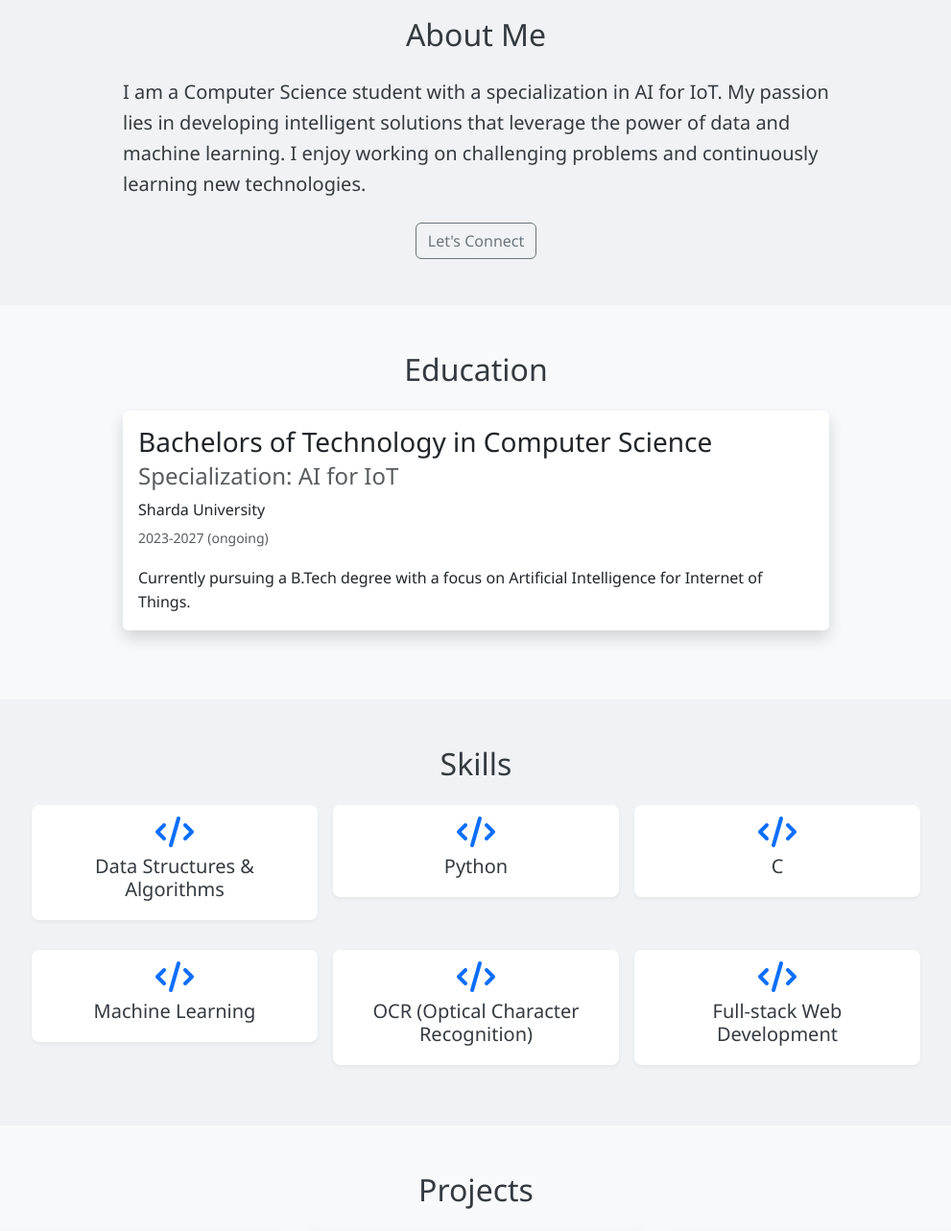
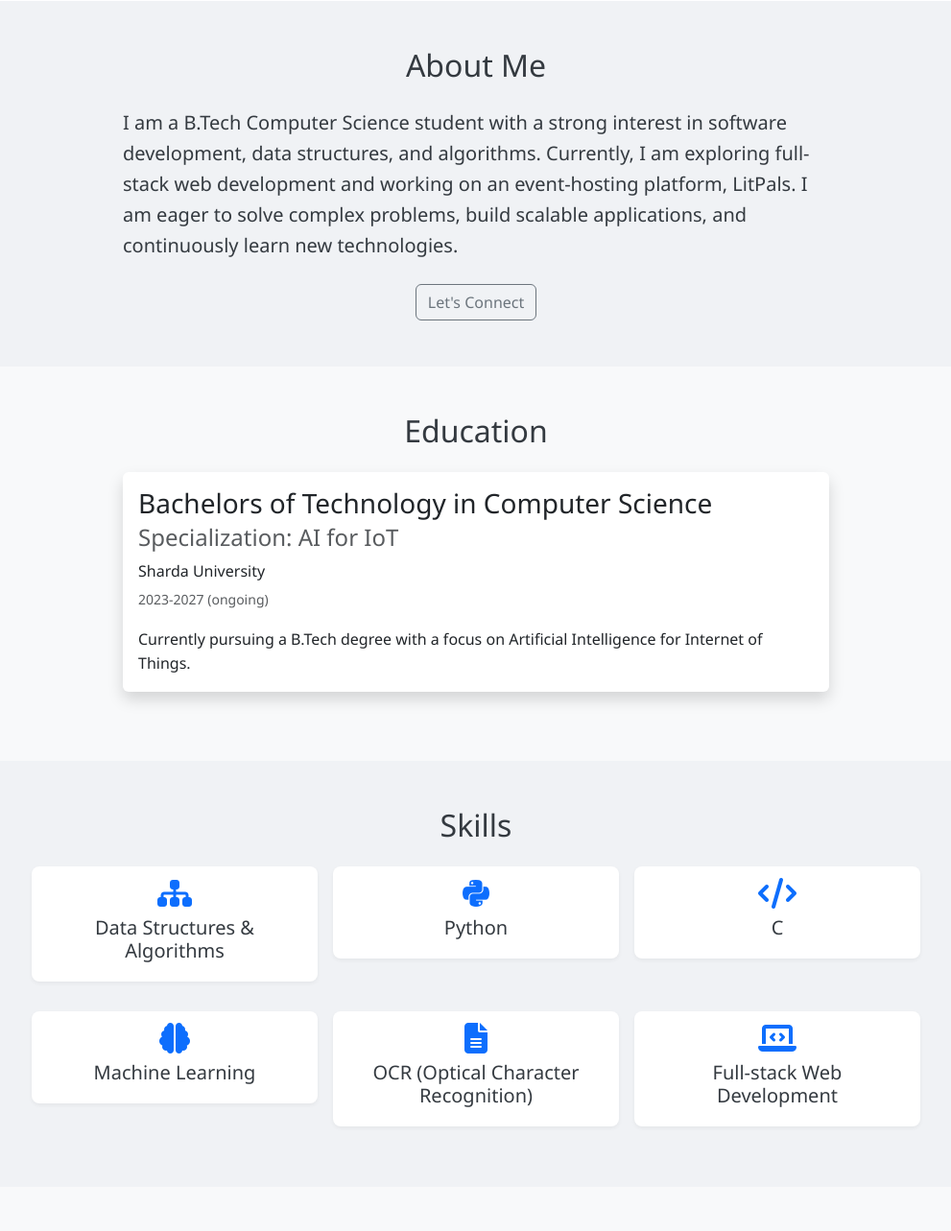
Before and after one commit to asraym/portfolio-site, a Flask app: page / in a window 1280 px wide. Shown: the part 453-1736 px from the top of the page at 96% size, without its empty margins (144-1135 px from the left). Run offline with Flask 3, Linux system fonts and the light colour scheme.

Commit message:
Update website to have a lighter theme and improve the about me section
Update bio in app.py and index.html, change background in style.css, and add icons to skills.

Replit-Commit-Author: Agent
Replit-Commit-Session-Id: ad1ee7b8-3d2e-420f-be1d-11915d4e7c23
Replit-Commit-Screenshot-Url: https://storage.googleapis.com/screenshot-production-us-central1/90bcd320-ded3-4696-b9ab-e0e455654fa5/6942d15f-bbb8-48ef-afc4-02741534032b.jpg

```diff
--- a/app.py
+++ b/app.py
@@ -9,7 +9,7 @@ app.secret_key = os.environ.get("SESSION_SECRET")
 portfolio_data = {
     "name": "Ashish Raymajhi",
     "title": "Computer Science Student",
-    "bio": "A passionate learner specializing in AI for IoT with a strong foundation in programming and machine learning.",
+    "bio": "I am a B.Tech Computer Science student with a strong interest in software development, data structures, and algorithms. Currently, I am exploring full-stack web development and working on exciting projects.",
     "education": [
         {
             "degree": "Bachelors of Technology in Computer Science",
--- a/static/css/style.css
+++ b/static/css/style.css
@@ -23,7 +23,7 @@ section {
 /* Hero section */
 #hero {
     padding: 7rem 0;
-    background: linear-gradient(rgba(255, 255, 255, 0.9), rgba(255, 255, 255, 0.9)), url('/static/assets/bg-pattern.png');
+    background: linear-gradient(rgba(255, 255, 255, 0.9), rgba(255, 255, 255, 0.9)), #f0f5ff;
     background-size: cover;
 }
 
--- a/templates/index.html
+++ b/templates/index.html
@@ -25,9 +25,9 @@
             <div class="col-lg-8 mx-auto">
                 <h2 class="text-center mb-4">About Me</h2>
                 <p class="lead">
-                    I am a Computer Science student with a specialization in AI for IoT. My passion lies in developing
-                    intelligent solutions that leverage the power of data and machine learning. I enjoy working on
-                    challenging problems and continuously learning new technologies.
+                    I am a B.Tech Computer Science student with a strong interest in software development, data structures, and algorithms.
+                    Currently, I am exploring full-stack web development and working on an event-hosting platform, LitPals.
+                    I am eager to solve complex problems, build scalable applications, and continuously learn new technologies.
                 </p>
                 <div class="mt-4 text-center">
                     <a href="#contact" class="btn btn-outline-secondary">Let's Connect</a>
@@ -69,7 +69,21 @@
                     {% for skill in data.skills %}
                     <div class="col-md-4">
                         <div class="skill-item text-center">
+                            {% if skill.name == "Data Structures & Algorithms" %}
+                            <i class="fas fa-sitemap fa-2x mb-2 text-primary"></i>
+                            {% elif skill.name == "Python" %}
+                            <i class="fab fa-python fa-2x mb-2 text-primary"></i>
+                            {% elif skill.name == "C" %}
                             <i class="fas fa-code fa-2x mb-2 text-primary"></i>
+                            {% elif skill.name == "Machine Learning" %}
+                            <i class="fas fa-brain fa-2x mb-2 text-primary"></i>
+                            {% elif skill.name == "OCR (Optical Character Recognition)" %}
+                            <i class="fas fa-file-alt fa-2x mb-2 text-primary"></i>
+                            {% elif skill.name == "Full-stack Web Development" %}
+                            <i class="fas fa-laptop-code fa-2x mb-2 text-primary"></i>
+                            {% else %}
+                            <i class="fas fa-code fa-2x mb-2 text-primary"></i>
+                            {% endif %}
                             <h5>{{ skill.name }}</h5>
                         </div>
                     </div>
```
